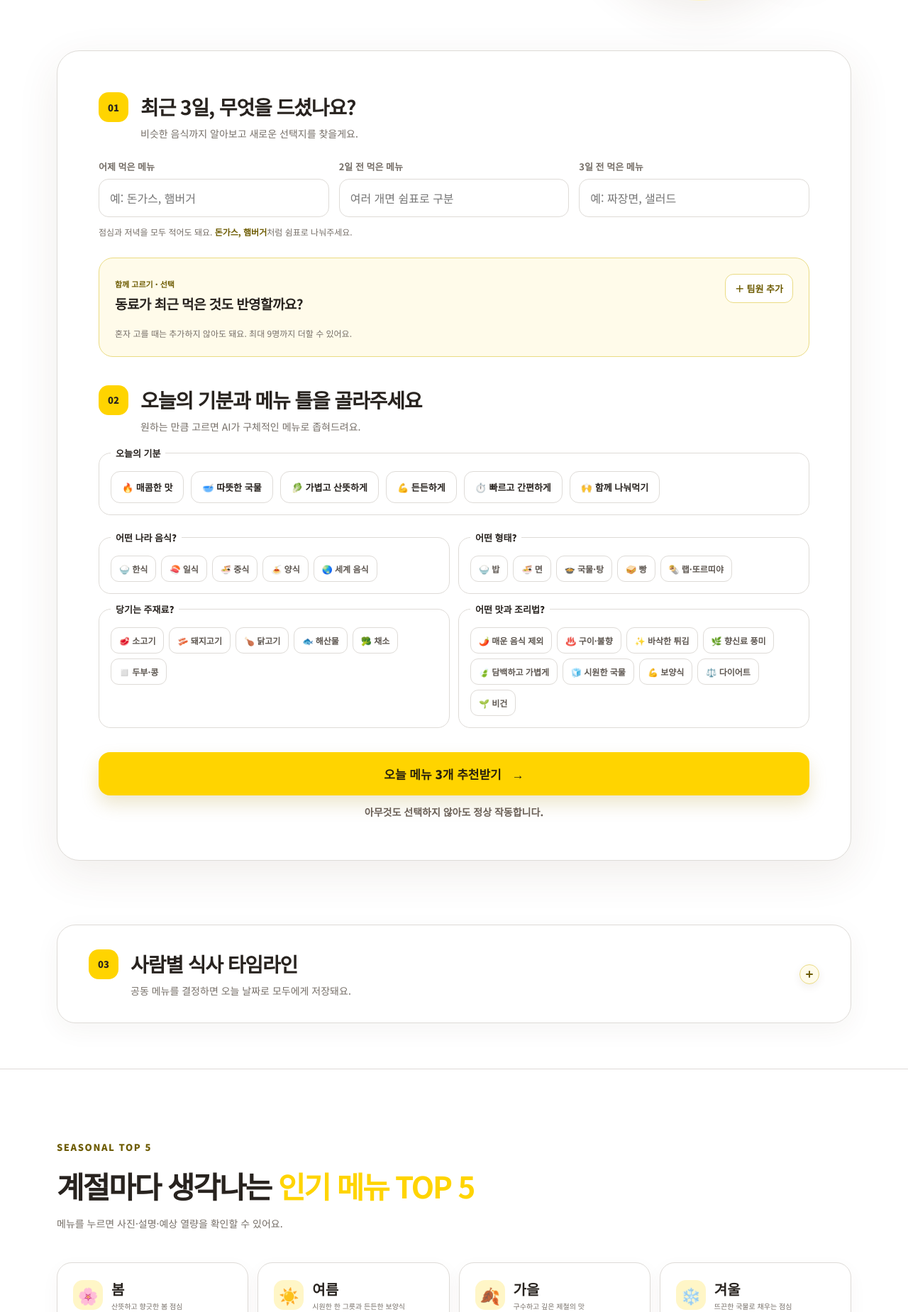
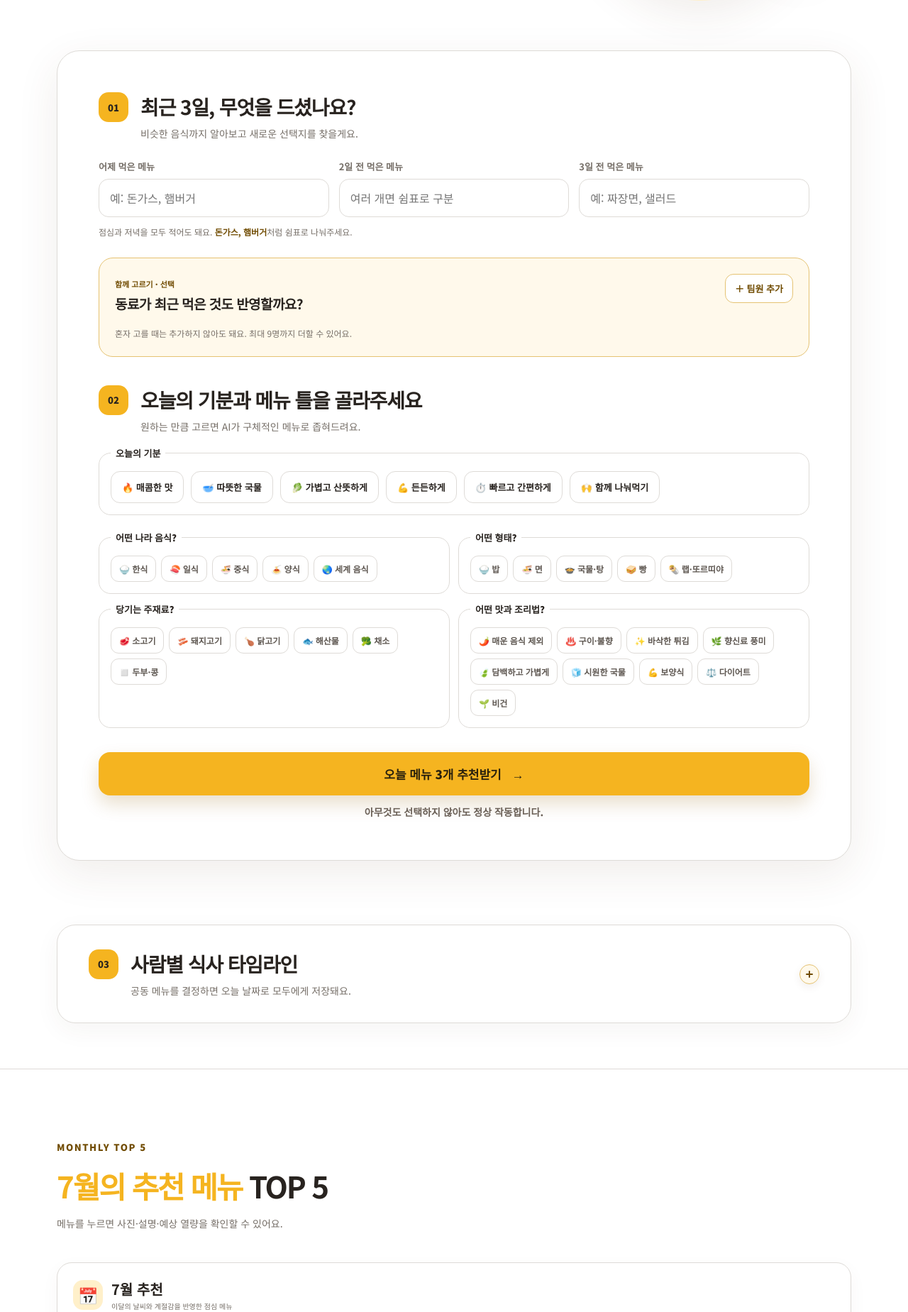
Before and after one commit to gyeongyee/whats-today-meal, a FastAPI app: page / in a window 1280 px wide. Shown: the part 431-2280 px from the top of the page at 71% size. Run offline with FastAPI, Linux system fonts and the light colour scheme.

Commit message:
Add automatic monthly menu recommendations

```diff
--- a/app.py
+++ b/app.py
@@ -1,5 +1,6 @@
 from __future__ import annotations
 
+from datetime import datetime, timedelta, timezone
 from pathlib import Path
 
 from dotenv import load_dotenv
@@ -75,32 +76,28 @@ async def index(request: Request):
             "장어덮밥": "/static/images/generated/eel-rice-bowl.jpg",
         }
     )
-    seasonal_top_menus = [
-        {
-            "season": "봄",
-            "emoji": "🌸",
-            "description": "산뜻하고 향긋한 봄 점심",
-            "menus": ["쭈꾸미볶음", "바지락칼국수", "산채비빔밥", "샤브샤브", "연어덮밥"],
-        },
-        {
-            "season": "여름",
-            "emoji": "☀️",
-            "description": "시원한 한 그릇과 든든한 보양식",
-            "menus": ["물냉면", "콩국수", "삼계탕", "물회", "중국냉면"],
-        },
-        {
-            "season": "가을",
-            "emoji": "🍂",
-            "description": "구수하고 깊은 제철의 맛",
-            "menus": ["버섯전골", "추어탕", "고등어구이", "들깨칼국수", "장어덮밥"],
-        },
-        {
-            "season": "겨울",
-            "emoji": "❄️",
-            "description": "뜨끈한 국물로 채우는 점심",
-            "menus": ["김치찌개", "감자탕", "부대찌개", "만두전골", "굴국밥"],
-        },
-    ]
+    monthly_menus = {
+        1: ["떡국", "만두전골", "김치찌개", "설렁탕", "부대찌개"],
+        2: ["순두부찌개", "감자탕", "잔치국수", "돈가스", "닭갈비"],
+        3: ["쭈꾸미볶음", "바지락칼국수", "산채비빔밥", "샤브샤브", "비빔밥"],
+        4: ["비빔국수", "제육볶음", "연어덮밥", "샌드위치", "포케"],
+        5: ["냉면", "회덮밥", "초밥", "쌀국수", "막국수"],
+        6: ["물밀면", "콩국수", "비빔밀면", "물회", "삼계탕"],
+        7: ["물냉면", "콩국수", "삼계탕", "물회", "중국냉면"],
+        8: ["메밀국수", "막국수", "회덮밥", "장어덮밥", "초밥"],
+        9: ["버섯전골", "추어탕", "고등어구이", "들깨칼국수", "장어덮밥"],
+        10: ["갈비탕", "육개장", "불고기전골", "김치찜", "추어탕"],
+        11: ["칼국수", "부대찌개", "곱창전골", "알탕", "감자탕"],
+        12: ["굴국밥", "만두전골", "김치찌개", "설렁탕", "갈비탕"],
+    }
+    korea_time = timezone(timedelta(hours=9))
+    current_month = datetime.now(korea_time).month
+    monthly_recommendation = {
+        "month": current_month,
+        "emoji": "📅",
+        "description": "이달의 날씨와 계절감을 반영한 점심 메뉴",
+        "menus": monthly_menus[current_month],
+    }
     return templates.TemplateResponse(
         request=request,
         name="index.html",
@@ -109,7 +106,7 @@ async def index(request: Request):
             "menu_groups": menu_groups,
             "menu_count": len(MENU_CATALOG),
             "menu_image_map": menu_image_map,
-            "seasonal_top_menus": seasonal_top_menus,
+            "monthly_recommendation": monthly_recommendation,
         },
     )
 
--- a/static/style.css
+++ b/static/style.css
@@ -5,11 +5,11 @@
     --paper: #ffffff;
     --ink: #28231f;
     --muted: #766f68;
-    --mustard: #ffd400;
-    --mustard-dark: #6d5b00;
-    --mustard-soft: #fff6c7;
-    --mustard-pale: #fffbea;
-    --mustard-border: #eadb83;
+    --mustard: #f5b420;
+    --mustard-dark: #704b00;
+    --mustard-soft: #fff0ca;
+    --mustard-pale: #fff9eb;
+    --mustard-border: #e5c272;
     --orange: var(--mustard);
     --orange-dark: var(--mustard-dark);
     --yellow: var(--mustard);
@@ -110,7 +110,7 @@ input, select {
     width: 100%; border: 1px solid var(--line); border-radius: 14px; padding: 14px 15px;
     background: white; outline: none; transition: border-color .15s, box-shadow .15s;
 }
-input:focus, select:focus { border-color: var(--mustard); box-shadow: 0 0 0 4px rgba(255,212,0,.18); }
+input:focus, select:focus { border-color: var(--mustard); box-shadow: 0 0 0 4px rgba(245,180,32,.18); }
 .preference-block { margin-top: 40px; }
 .preference-label { margin: 0 0 10px; color: var(--muted); font-size: 12px; font-weight: 800; }
 .mood-filter-group { margin-bottom: 12px; }
@@ -130,7 +130,7 @@ input:focus, select:focus { border-color: var(--mustard); box-shadow: 0 0 0 4px
     display: block; margin: 0; border: 1px solid var(--line); background: white;
     padding: 12px 15px; border-radius: 13px; cursor: pointer; transition: .15s; color: var(--ink);
 }
-.preference input:checked + span { color: var(--mustard-dark); border-color: var(--mustard); background: var(--mustard-soft); box-shadow: 0 0 0 2px rgba(255,212,0,.16); }
+.preference input:checked + span { color: var(--mustard-dark); border-color: var(--mustard); background: var(--mustard-soft); box-shadow: 0 0 0 2px rgba(245,180,32,.16); }
 .preference-groups { display: grid; grid-template-columns: repeat(2, 1fr); gap: 12px; margin-top: 22px; }
 .filter-group { min-width: 0; margin: 0; padding: 16px; border: 1px solid var(--line); border-radius: 17px; background: #fff; }
 .filter-group legend { padding: 0 7px; font-size: 13px; font-weight: 900; }
@@ -139,13 +139,13 @@ input:focus, select:focus { border-color: var(--mustard); box-shadow: 0 0 0 4px
     display: block; margin: 0; padding: 9px 11px; border: 1px solid var(--line);
     border-radius: 11px; background: white; cursor: pointer; color: #5f5852; font-size: 12px; font-weight: 700;
 }
-.filter-chips input:checked + span { border-color: var(--mustard); color: var(--mustard-dark); background: var(--mustard-soft); box-shadow: 0 0 0 2px rgba(255,212,0,.16); }
+.filter-chips input:checked + span { border-color: var(--mustard); color: var(--mustard-dark); background: var(--mustard-soft); box-shadow: 0 0 0 2px rgba(245,180,32,.16); }
 .primary-button {
     width: 100%; margin-top: 34px; border: 0; border-radius: 16px; padding: 18px 22px;
     display: flex; justify-content: center; gap: 15px; background: var(--mustard); color: #28200d;
-    font-weight: 900; font-size: 17px; cursor: pointer; box-shadow: 0 12px 26px rgba(160,132,0,.2);
+    font-weight: 900; font-size: 17px; cursor: pointer; box-shadow: 0 12px 26px rgba(143,94,0,.2);
 }
-.primary-button:hover { background: #e7c000; }
+.primary-button:hover { background: #dda018; }
 .primary-button:disabled { opacity: .65; cursor: wait; }
 .input-help { margin: 13px 0 0; color: #6a5f56; text-align: center; font-size: 14px; font-weight: 800; }
 
@@ -157,7 +157,7 @@ input:focus, select:focus { border-color: var(--mustard); box-shadow: 0 0 0 4px
 .card-grid { display: grid; grid-template-columns: repeat(3, 1fr); gap: 16px; }
 .menu-card { background: #fffdf9; color: var(--ink); border: 2px solid transparent; border-radius: 22px; padding: 20px; min-height: 530px; display: flex; flex-direction: column; transition: transform .15s, border-color .15s; }
 .menu-card:hover { transform: translateY(-3px); }
-.menu-card.selected { border-color: var(--mustard); box-shadow: 0 0 0 4px rgba(255,212,0,.22); }
+.menu-card.selected { border-color: var(--mustard); box-shadow: 0 0 0 4px rgba(245,180,32,.22); }
 .menu-card-top { display: flex; justify-content: space-between; align-items: center; }
 .menu-number { color: var(--mustard-dark); font-size: 26px; font-weight: 900; }
 .match { color: var(--mustard-dark); background: var(--mustard-soft); border-radius: 99px; padding: 6px 9px; font-size: 11px; font-weight: 800; }
@@ -238,6 +238,9 @@ input:focus, select:focus { border-color: var(--mustard); box-shadow: 0 0 0 4px
 .seasonal-heading h2 em { white-space: nowrap; }
 .seasonal-heading p { margin: 12px 0 0; color: var(--muted); font-size: 14px; line-height: 1.7; }
 .seasonal-grid { display: grid; grid-template-columns: repeat(4, 1fr); gap: 13px; }
+.seasonal-grid.monthly-grid { grid-template-columns: minmax(0, 1fr); }
+.monthly-card { width: 100%; }
+.monthly-card ol { grid-template-columns: repeat(5, minmax(0, 1fr)); }
 .season-card { padding: 22px; border: 1px solid var(--line); border-radius: 21px; background: #fff; box-shadow: 0 8px 24px rgba(88,57,34,.045); }
 .season-card-heading { display: flex; align-items: center; gap: 12px; min-height: 55px; padding-bottom: 17px; border-bottom: 1px solid var(--line); list-style: none; }
 .season-card-heading::-webkit-details-marker { display: none; }
@@ -323,6 +326,7 @@ footer p { margin: 8px 0 0; font-size: 11px; line-height: 1.6; }
     .history-grid, .card-grid, .member-meals, .preference-groups { grid-template-columns: 1fr; }
     .menu-card { min-height: 0; }
     .seasonal-grid { grid-template-columns: 1fr 1fr; }
+    .monthly-card ol { grid-template-columns: repeat(5, minmax(0, 1fr)); }
     .catalog-groups { grid-template-columns: repeat(2, 1fr); }
     .timeline { grid-template-columns: 1fr; }
     .results-heading { align-items: flex-start; flex-direction: column; }
@@ -366,6 +370,7 @@ footer p { margin: 8px 0 0; font-size: 11px; line-height: 1.6; }
     .seasonal-section { padding-block: 58px; }
     .seasonal-heading { margin-bottom: 24px; }
     .seasonal-grid { grid-template-columns: 1fr; }
+    .monthly-card ol { grid-template-columns: 1fr; }
     .season-card { padding: 14px 16px; }
     .season-card-heading { min-height: 44px; padding-bottom: 0; border-bottom: 0; cursor: pointer; }
     .season-card[open] .season-card-heading { padding-bottom: 12px; border-bottom: 1px solid var(--line); }
@@ -421,8 +426,8 @@ footer p { margin: 8px 0 0; font-size: 11px; line-height: 1.6; }
         --paper: #1a1816;
         --ink: #f5f1ed;
         --muted: #b9b0a8;
-        --mustard: #ffd400;
-        --mustard-dark: #ffe45c;
+        --mustard: #f5b420;
+        --mustard-dark: #ffd06a;
         --mustard-soft: #3b3414;
         --mustard-pale: #29260f;
         --mustard-border: #6f621f;
--- a/templates/index.html
+++ b/templates/index.html
@@ -7,7 +7,7 @@
     <meta name="theme-color" content="#ffffff" media="(prefers-color-scheme: light)">
     <meta name="theme-color" content="#121110" media="(prefers-color-scheme: dark)">
     <title>오늘 뭐 먹지 AI — 점심 고민을 30초 만에</title>
-    <link rel="stylesheet" href="{{ url_for('static', path='/style.css') }}?v=22">
+    <link rel="stylesheet" href="{{ url_for('static', path='/style.css') }}?v=23">
 </head>
 <body>
 <header class="site-header">
@@ -169,21 +169,20 @@
 
     <section class="seasonal-section">
         <div class="shell">
-            <p class="eyebrow">SEASONAL TOP 5</p>
+            <p class="eyebrow">MONTHLY TOP 5</p>
             <div class="seasonal-heading">
-                <h2>계절마다 생각나는 <em>인기 메뉴 TOP 5</em></h2>
+                <h2><em>{{ monthly_recommendation.month }}월의 추천 메뉴</em> TOP 5</h2>
                 <p>메뉴를 누르면 사진·설명·예상 열량을 확인할 수 있어요.</p>
             </div>
-            <div class="seasonal-grid">
-                {% for item in seasonal_top_menus %}
-                <details class="season-card season-{{ item.season }}" open>
+            <div class="seasonal-grid monthly-grid">
+                <details class="season-card monthly-card" open>
                     <summary class="season-card-heading">
-                        <span class="season-emoji" aria-hidden="true">{{ item.emoji }}</span>
-                        <div><h3>{{ item.season }}</h3><p>{{ item.description }}</p></div>
+                        <span class="season-emoji" aria-hidden="true">{{ monthly_recommendation.emoji }}</span>
+                        <div><h3>{{ monthly_recommendation.month }}월 추천</h3><p>{{ monthly_recommendation.description }}</p></div>
                         <span class="season-toggle" aria-hidden="true"></span>
                     </summary>
                     <ol>
-                        {% for menu in item.menus %}
+                        {% for menu in monthly_recommendation.menus %}
                         <li>
                             <span>{{ loop.index }}</span>
                             <button class="season-menu" type="button" data-menu="{{ menu }}" aria-label="{{ menu }} 상세 정보 보기">{{ menu }}</button>
@@ -191,7 +190,6 @@
                         {% endfor %}
                     </ol>
                 </details>
-                {% endfor %}
             </div>
         </div>
     </section>
@@ -250,6 +248,6 @@
         "menuImages": menu_image_map
     } | tojson }};
 </script>
-<script src="{{ url_for('static', path='/app.js') }}?v=16" defer></script>
+    <script src="{{ url_for('static', path='/app.js') }}?v=17" defer></script>
 </body>
 </html>
```
Also changed, not shown: tests/test_api.py (+9 -7 lines).
